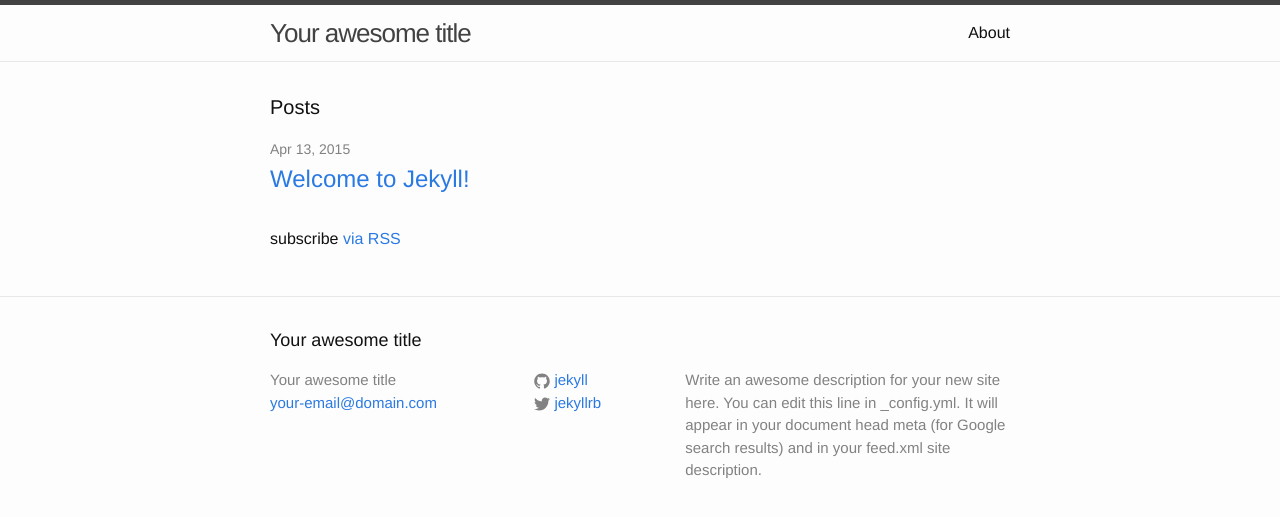
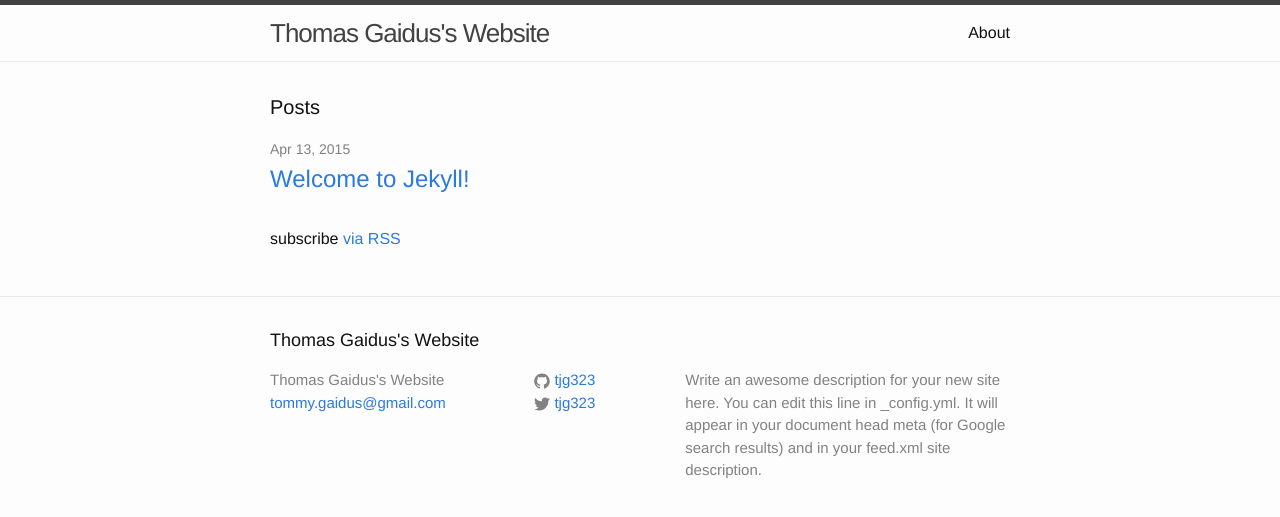
Before and after one commit to tjg323/tjg323.github.io, a Jekyll site: the page built from index.html, in a window 1280 px wide. Shown: the top 517 px of the page. Built offline with Jekyll 4.4.1, drawn with Linux system fonts in a browser that asks for light colours.

Commit message:
customizations

```diff
--- a/_config.yml
+++ b/_config.yml
@@ -1,14 +1,14 @@
 # Site settings
-title: Your awesome title
-email: your-email@domain.com
+title: Thomas Gaidus's Website
+email: tommy.gaidus@gmail.com
 description: > # this means to ignore newlines until "baseurl:"
   Write an awesome description for your new site here. You can edit this
   line in _config.yml. It will appear in your document head meta (for
   Google search results) and in your feed.xml site description.
 baseurl: "" # the subpath of your site, e.g. /blog/
-url: "http://yourdomain.com" # the base hostname & protocol for your site
-twitter_username: jekyllrb
-github_username:  jekyll
+url: "http://tjg323.github.io" # the base hostname & protocol for your site
+twitter_username: tjg323
+github_username:  tjg323
 
 # Build settings
 markdown: kramdown
```
